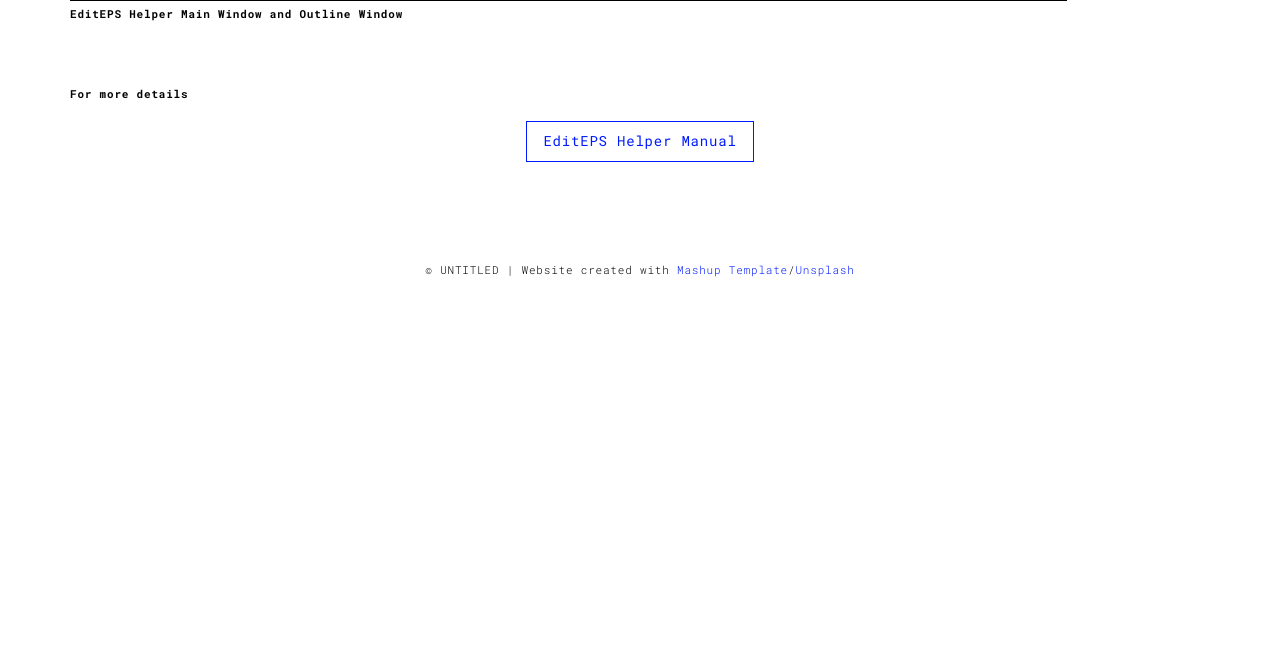
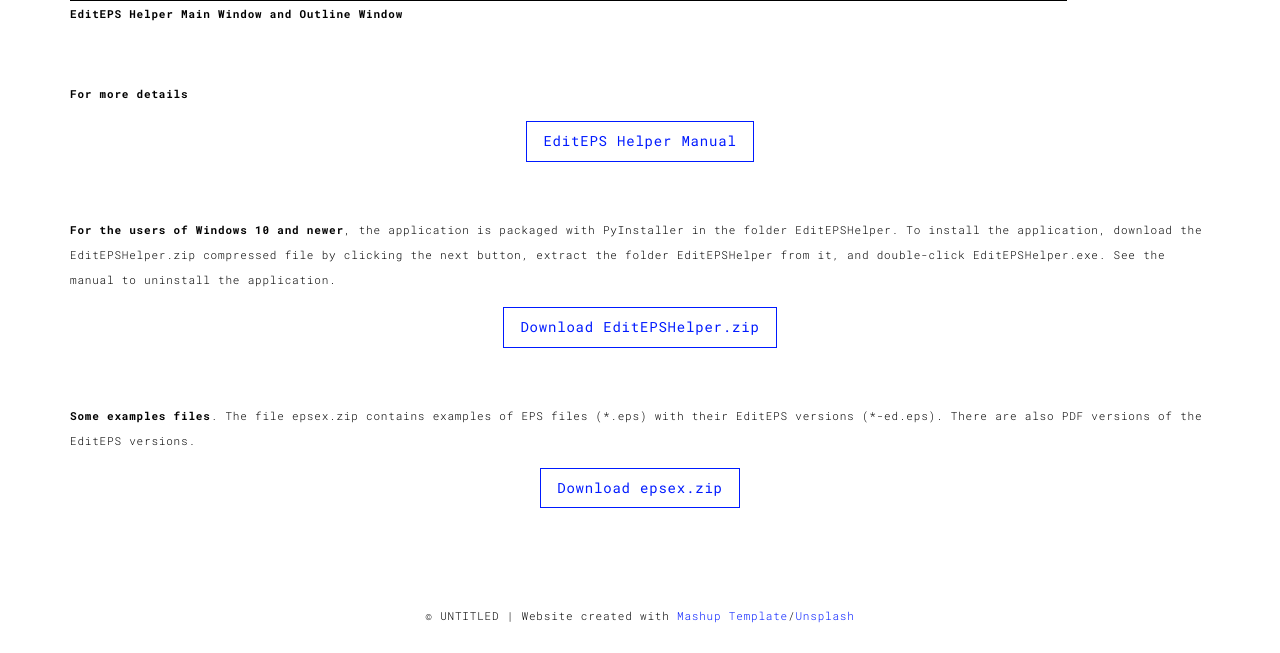
Before and after one commit to josec-martin/portfolio, a Flask app: page /editepshelper.html in a window 1280 px wide. Shown: the part 1766-2419 px from the top of the page. Before the commit the page ends 2043 px from the top, so only its background shows below. Run offline with Flask 2, Linux system fonts and the light colour scheme; some libraries are stand-ins or nearby versions.

Commit message:
editepshelper.html edited

```diff
--- a/templates/editepshelper.html
+++ b/templates/editepshelper.html
@@ -113,6 +113,24 @@
         <p align="center">
           <a href="static/assets/docs/editepshelper.pdf" class="btn btn-primary btn-lg">EditEPS Helper Manual</a>
         </p>
+        <p>&nbsp;</p>
+        <p>
+          <b>For the users of Windows 10 and newer</b>, the application is packaged with PyInstaller in the
+          folder EditEPSHelper. To install the application, download the EditEPSHelper.zip compressed file by
+          clicking the next button, extract the folder EditEPSHelper from it, and double-click EditEPSHelper.exe.
+          See the manual to uninstall the application.
+        </p>
+        <p align="center">
+          <a href="static/assets/apps/EditEPSHelper.zip" class="btn btn-primary btn-lg">Download EditEPSHelper.zip</a>
+        </p>
+        <p>&nbsp;</p>
+        <p>
+          <b>Some examples files</b>. The file epsex.zip contains examples of EPS files (*.eps) with their EditEPS
+          versions (*-ed.eps). There are also PDF versions of the EditEPS versions.
+        </p>
+        <p align="center">
+          <a href="static/assets/images/epsex.zip" class="btn btn-primary btn-lg">Download epsex.zip</a>
+        </p>
       </div>
 
     </div>
```
